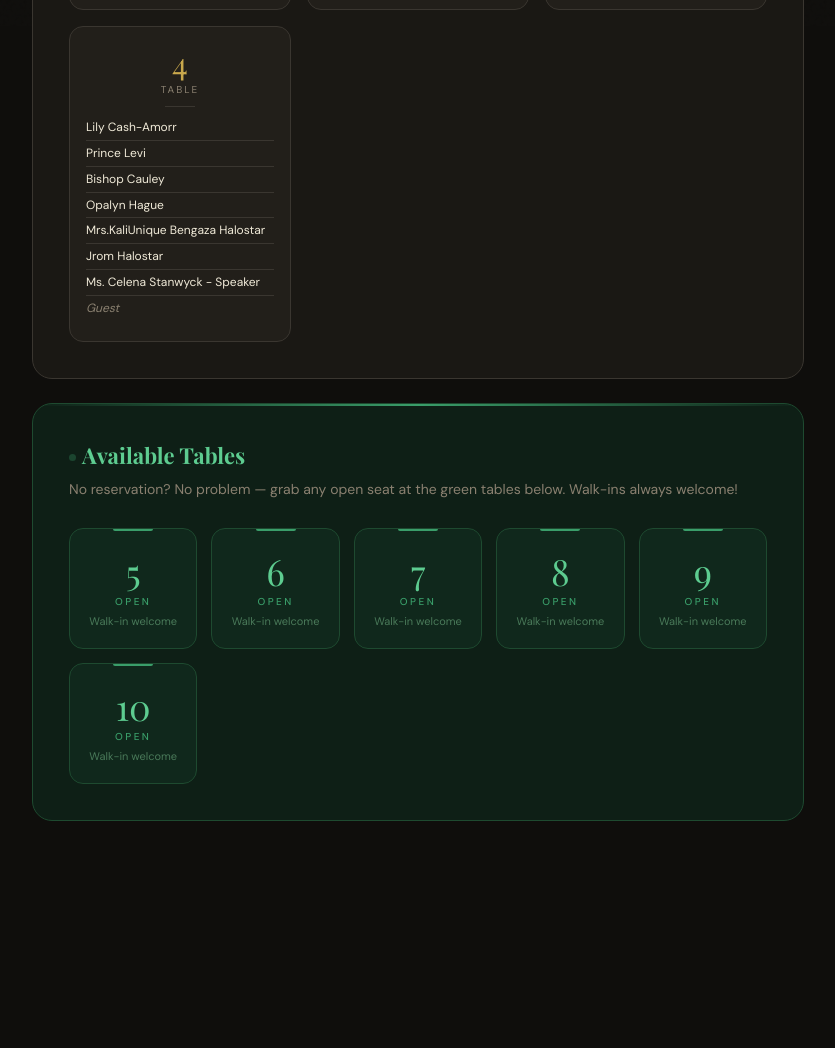
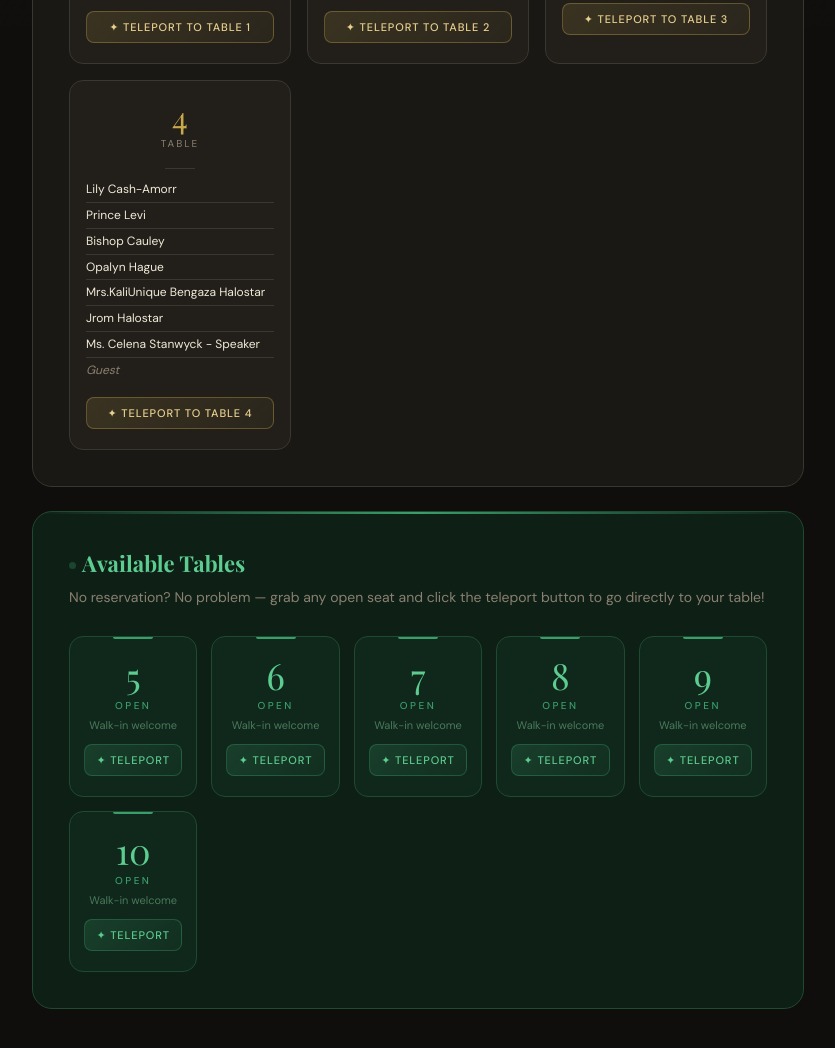
Before and after one commit to SikoraR2026/SEATING-CHART, a plain HTML site: page index.html in a window 1280 px wide. Shown: the part 774-1822 px from the top of the page, without its empty margins (222-1057 px from the left). Before the commit the page ends 1675 px from the top, so only its background shows below. Drawn offline with nearby package versions, Linux system fonts and the light colour scheme.

Commit message:
Update index.html

```diff
--- a/index.html
+++ b/index.html
@@ -47,15 +47,36 @@
 
   /* Tables grid */
   .tables-grid { display: grid; grid-template-columns: repeat(auto-fill, minmax(175px, 1fr)); gap: 16px; }
-  .table-card { background: var(--surface); border: 1px solid var(--border); border-radius: 14px; padding: 20px 16px; text-align: center; transition: border-color 0.2s, transform 0.15s; }
+  .table-card { background: var(--surface); border: 1px solid var(--border); border-radius: 14px; padding: 20px 16px; text-align: center; transition: border-color 0.2s, transform 0.15s; display: flex; flex-direction: column; }
   .table-card:hover { border-color: var(--gold); transform: translateY(-2px); }
   .table-number { font-family: 'Playfair Display', serif; font-size: 32px; color: var(--gold); line-height: 1; margin-bottom: 4px; }
   .table-label { font-size: 10px; letter-spacing: 2px; text-transform: uppercase; color: var(--muted); margin-bottom: 10px; }
   .table-divider { width: 30px; height: 1px; background: var(--border); margin: 8px auto; }
   .guest-entry { font-size: 12px; color: var(--text); padding: 4px 0; border-bottom: 1px solid var(--border); text-align: left; line-height: 1.4; }
-  .guest-entry:last-child { border-bottom: none; }
+  .guest-entry:last-of-type { border-bottom: none; }
   .guest-entry.guest-slot { color: var(--muted); font-style: italic; }
   .guest-entry.dance-group { color: var(--gold); font-size: 11px; }
+
+  /* Teleport button */
+  .tp-btn {
+    display: block;
+    margin-top: 14px;
+    padding: 8px 10px;
+    background: linear-gradient(135deg, rgba(201,168,76,0.15), rgba(201,168,76,0.05));
+    border: 1px solid rgba(201,168,76,0.35);
+    border-radius: 8px;
+    color: var(--gold-light);
+    font-family: 'DM Sans', sans-serif;
+    font-size: 11px;
+    font-weight: 500;
+    letter-spacing: 0.08em;
+    text-transform: uppercase;
+    text-decoration: none;
+    transition: background 0.2s, border-color 0.2s, transform 0.15s;
+    text-align: center;
+  }
+  .tp-btn:hover { background: rgba(201,168,76,0.25); border-color: var(--gold); transform: translateY(-1px); }
+  .tp-btn::before { content: '✦ '; }
 
   /* Open / Available tables section */
   .open-section { background: var(--green-bg); border: 1px solid var(--green-border); border-radius: 20px; padding: 36px; position: relative; overflow: hidden; margin-top: 24px; }
@@ -69,12 +90,13 @@
     background: rgba(58,158,106,0.08);
     border: 1px solid var(--green-border);
     border-radius: 14px;
-    padding: 24px 14px 20px;
+    padding: 20px 14px;
     text-align: center;
     transition: border-color 0.2s, transform 0.15s, box-shadow 0.2s;
     position: relative;
     overflow: hidden;
     animation: fadeUp 0.4s ease both;
+    display: flex; flex-direction: column;
   }
   .open-card:nth-child(1) { animation-delay: 0.05s; }
   .open-card:nth-child(2) { animation-delay: 0.10s; }
@@ -90,6 +112,27 @@
   .open-seats { font-size: 11px; color: #4a7a5a; margin-top: 6px; }
   .available-dot { display: inline-block; width: 7px; height: 7px; border-radius: 50%; background: var(--green); margin-right: 6px; animation: blink 2s ease-in-out infinite; vertical-align: middle; }
   @keyframes blink { 0%, 100% { opacity: 1; } 50% { opacity: 0.3; } }
+
+  /* Green teleport button */
+  .tp-btn-green {
+    display: block;
+    margin-top: 12px;
+    padding: 8px 10px;
+    background: linear-gradient(135deg, rgba(58,158,106,0.2), rgba(58,158,106,0.05));
+    border: 1px solid rgba(58,158,106,0.35);
+    border-radius: 8px;
+    color: var(--green-light);
+    font-family: 'DM Sans', sans-serif;
+    font-size: 11px;
+    font-weight: 500;
+    letter-spacing: 0.08em;
+    text-transform: uppercase;
+    text-decoration: none;
+    transition: background 0.2s, border-color 0.2s, transform 0.15s;
+    text-align: center;
+  }
+  .tp-btn-green:hover { background: rgba(58,158,106,0.35); border-color: var(--green); transform: translateY(-1px); }
+  .tp-btn-green::before { content: '✦ '; }
 </style>
 </head>
 <body>
@@ -99,7 +142,7 @@
     <div class="event-label">Seating Chart</div>
     <h1>Women Beyond<br><span>The Storm 2026</span></h1>
     <div class="divider"></div>
-    <p class="subtitle">Reserved tables are listed below — open seating available in green</p>
+    <p class="subtitle">Click a table's teleport button to go directly to your seat in Second Life</p>
   </header>
 
   <div class="legend">
@@ -110,7 +153,7 @@
   <!-- Reserved Tables -->
   <div class="reserved-section">
     <h2>Reserved Seating</h2>
-    <p class="desc">Guests with pre-assigned seats — please find your table below.</p>
+    <p class="desc">Guests with pre-assigned seats — click the teleport button to go directly to your table!</p>
     <div class="tables-grid">
 
       <!-- TABLE 1 -->
@@ -126,6 +169,7 @@
         <div class="guest-entry">Princess Dr. Eva C V Carter</div>
         <div class="guest-entry">Lady Pinellope</div>
         <div class="guest-entry guest-slot">Guest</div>
+        <a class="tp-btn" href="http://maps.secondlife.com/secondlife/The%20Come%20Up/24/90/2003" target="_blank">Teleport to Table 1</a>
       </div>
 
       <!-- TABLE 2 -->
@@ -141,6 +185,7 @@
         <div class="guest-entry">Sir Dominic s Banks</div>
         <div class="guest-entry">Baroness A Reyez</div>
         <div class="guest-entry guest-slot">Guest</div>
+        <a class="tp-btn" href="http://maps.secondlife.com/secondlife/The%20Come%20Up/25/82/2003" target="_blank">Teleport to Table 2</a>
       </div>
 
       <!-- TABLE 3 -->
@@ -156,6 +201,7 @@
         <div class="guest-entry dance-group">✦ Honey's Greek Unity Dance Group</div>
         <div class="guest-entry dance-group">✦ Honey's Greek Unity Dance Group</div>
         <div class="guest-entry dance-group">✦ Honey's Greek Unity Dance Group</div>
+        <a class="tp-btn" href="http://maps.secondlife.com/secondlife/The%20Come%20Up/19/94/2003" target="_blank">Teleport to Table 3</a>
       </div>
 
       <!-- TABLE 4 -->
@@ -171,6 +217,7 @@
         <div class="guest-entry">Jrom Halostar</div>
         <div class="guest-entry">Ms. Celena Stanwyck - Speaker</div>
         <div class="guest-entry guest-slot">Guest</div>
+        <a class="tp-btn" href="http://maps.secondlife.com/secondlife/The%20Come%20Up/25/93/2003" target="_blank">Teleport to Table 4</a>
       </div>
 
     </div>
@@ -179,14 +226,51 @@
   <!-- Open / Available Tables -->
   <div class="open-section">
     <h2><span class="available-dot"></span>Available Tables</h2>
-    <p class="desc">No reservation? No problem — grab any open seat at the green tables below. Walk-ins always welcome!</p>
+    <p class="desc">No reservation? No problem — grab any open seat and click the teleport button to go directly to your table!</p>
     <div class="open-grid">
-      <div class="open-card"><div class="open-number">5</div><div class="open-label">Open</div><div class="open-seats">Walk-in welcome</div></div>
-      <div class="open-card"><div class="open-number">6</div><div class="open-label">Open</div><div class="open-seats">Walk-in welcome</div></div>
-      <div class="open-card"><div class="open-number">7</div><div class="open-label">Open</div><div class="open-seats">Walk-in welcome</div></div>
-      <div class="open-card"><div class="open-number">8</div><div class="open-label">Open</div><div class="open-seats">Walk-in welcome</div></div>
-      <div class="open-card"><div class="open-number">9</div><div class="open-label">Open</div><div class="open-seats">Walk-in welcome</div></div>
-      <div class="open-card"><div class="open-number">10</div><div class="open-label">Open</div><div class="open-seats">Walk-in welcome</div></div>
+
+      <div class="open-card">
+        <div class="open-number">5</div>
+        <div class="open-label">Open</div>
+        <div class="open-seats">Walk-in welcome</div>
+        <a class="tp-btn-green" href="http://maps.secondlife.com/secondlife/The%20Come%20Up/34/93/2003" target="_blank">Teleport</a>
+      </div>
+
+      <div class="open-card">
+        <div class="open-number">6</div>
+        <div class="open-label">Open</div>
+        <div class="open-seats">Walk-in welcome</div>
+        <a class="tp-btn-green" href="http://maps.secondlife.com/secondlife/The%20Come%20Up/41/89/2003" target="_blank">Teleport</a>
+      </div>
+
+      <div class="open-card">
+        <div class="open-number">7</div>
+        <div class="open-label">Open</div>
+        <div class="open-seats">Walk-in welcome</div>
+        <a class="tp-btn-green" href="http://maps.secondlife.com/secondlife/The%20Come%20Up/17/73/2003" target="_blank">Teleport</a>
+      </div>
+
+      <div class="open-card">
+        <div class="open-number">8</div>
+        <div class="open-label">Open</div>
+        <div class="open-seats">Walk-in welcome</div>
+        <a class="tp-btn-green" href="http://maps.secondlife.com/secondlife/The%20Come%20Up/26/76/2003" target="_blank">Teleport</a>
+      </div>
+
+      <div class="open-card">
+        <div class="open-number">9</div>
+        <div class="open-label">Open</div>
+        <div class="open-seats">Walk-in welcome</div>
+        <a class="tp-btn-green" href="http://maps.secondlife.com/secondlife/The%20Come%20Up/34/76/2003" target="_blank">Teleport</a>
+      </div>
+
+      <div class="open-card">
+        <div class="open-number">10</div>
+        <div class="open-label">Open</div>
+        <div class="open-seats">Walk-in welcome</div>
+        <a class="tp-btn-green" href="http://maps.secondlife.com/secondlife/The%20Come%20Up/38/78/2003" target="_blank">Teleport</a>
+      </div>
+
     </div>
   </div>
 
```
